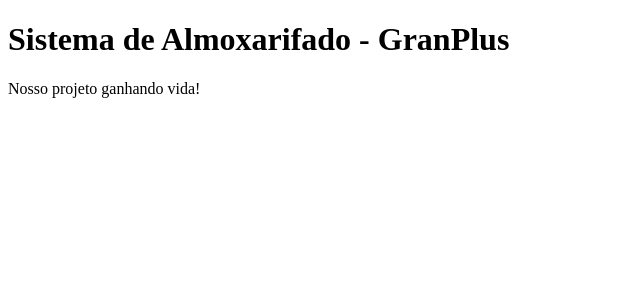
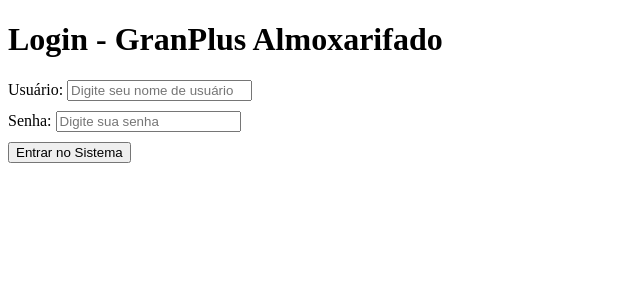
Before and after one commit to Dutrelo/frontend-tcc-des125, a React (Vite) app in the folder tcc-front/: page / in a window 1280 px wide. Shown: the top 300 px of the page, without its empty margins (0-640 px from the left). Built offline with nearby package versions, Linux system fonts and the light colour scheme.

Commit message:
feat: login integrado com a API e banco de dados

```diff
--- a/tcc-front/package.json
+++ b/tcc-front/package.json
@@ -10,8 +10,10 @@
     "preview": "vite preview"
   },
   "dependencies": {
+    "axios": "^1.13.6",
     "react": "^19.2.0",
-    "react-dom": "^19.2.0"
+    "react-dom": "^19.2.0",
+    "react-router-dom": "^7.13.1"
   },
   "devDependencies": {
     "@eslint/js": "^9.39.1",
--- a/tcc-front/src/App.jsx
+++ b/tcc-front/src/App.jsx
@@ -1,10 +1,18 @@
+import { BrowserRouter, Routes, Route } from 'react-router-dom';
+import Login from './pages/Login';
+
 function App() {
   return (
-    <div>
-      <h1>Sistema de Almoxarifado - GranPlus</h1>
-      <p>Nosso projeto ganhando vida!</p>
-    </div>
-  )
+    <BrowserRouter>
+      <Routes>
+        {/* Aqui dizemos: Quando a URL for '/' (raiz), mostre a tela de Login */}
+        <Route path="/" element={<Login />} />
+
+        {/* Futuramente colocaremos outras aqui, como: */}
+        {/* <Route path="/dashboard" element={<Dashboard />} /> */}
+      </Routes>
+    </BrowserRouter>
+  );
 }
 
-export default App
+export default App;
--- /dev/null
+++ b/tcc-front/src/pages/Login.jsx
@@ -0,0 +1,63 @@
+import { useState } from 'react';
+import api from '../services/api'; //importando o axios que criamos para "falar" com a API
+
+function Login() {
+  const [usuario, setUsuario] = useState('');
+  const [senha, setSenha] = useState('');
+
+  // coloquei o 'async' porque conversar com a API demora alguns milissegundos
+  const handleLogin = async (e) => {
+    e.preventDefault();
+
+    try {
+      // mandando um POST para a rota de login da nossa API, com nome de usuario e senha
+      const resposta = await api.post('/usuarios/login', {
+  user_nome: usuario,
+  user_senha: senha
+});
+
+      console.log("SUCESSO! A API devolveu:", resposta.data);
+      alert("Login efetuado com sucesso!");
+
+      // aqui que irá salvar o Token JWT e redirecionar para o Dashboard
+
+    } catch (erro) {
+      console.error("Deu erro ao logar:", erro);
+      alert("Erro ao fazer login. Verifique seu usuário e senha ou se a API está rodando.");
+    }
+  };
+
+  return (
+    <div>
+      <h1>Login - GranPlus Almoxarifado</h1>
+
+      <form onSubmit={handleLogin}>
+
+        <div style={{ marginBottom: '10px' }}>
+          <label>Usuário: </label>
+          <input
+            type="text"
+            placeholder="Digite seu nome de usuário"
+            value={usuario}
+            onChange={(e) => setUsuario(e.target.value)}
+          />
+        </div>
+
+        <div style={{ marginBottom: '10px' }}>
+          <label>Senha: </label>
+          <input
+            type="password"
+            placeholder="Digite sua senha"
+            value={senha}
+            onChange={(e) => setSenha(e.target.value)}
+          />
+        </div>
+
+        <button type="submit">Entrar no Sistema</button>
+
+      </form>
+    </div>
+  );
+}
+
+export default Login;
--- /dev/null
+++ b/tcc-front/src/services/api.js
@@ -0,0 +1,8 @@
+import axios from 'axios';
+
+const api = axios.create({
+  // Atualizamos para a porta oficial que vimos no print!
+  baseURL: 'http://localhost:3333',
+});
+
+export default api;
```
Also changed, not shown: 2 other files (tests, documents, lock files or other folders).
